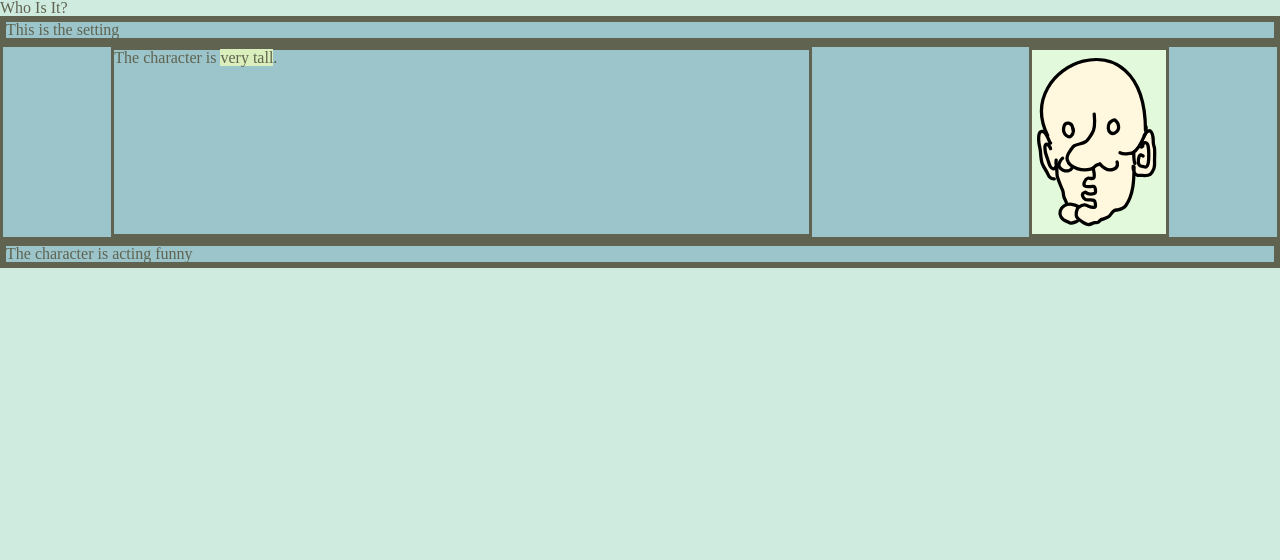
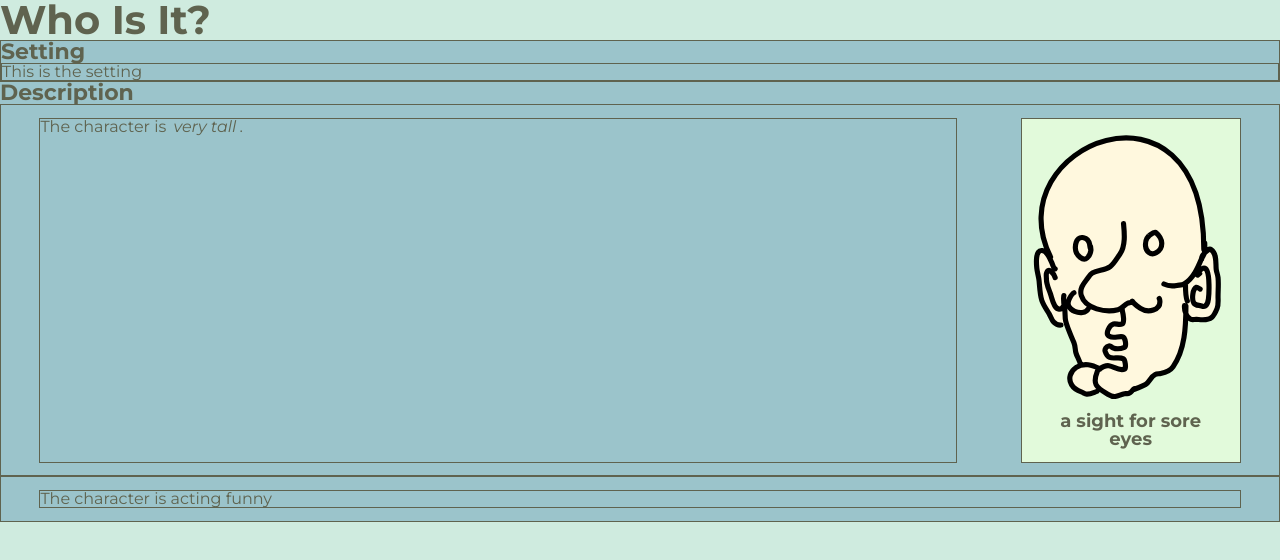
Before and after one commit to billydean/chance-encounters, a React (Create React App) app: page / in a window 1280 px wide. Shown: the top 560 px of the page. Built offline with nearby package versions, Linux system fonts and the light colour scheme.

Commit message:
scss updates, new variables, tested font sizes

```diff
--- a/public/index.html
+++ b/public/index.html
@@ -9,6 +9,9 @@
       name="description"
       content="Web site created using create-react-app"
     />
+    <link rel="preconnect" href="https://fonts.googleapis.com">
+<link rel="preconnect" href="https://fonts.gstatic.com" crossorigin>
+<link href="https://fonts.googleapis.com/css2?family=Montserrat:ital,wght@0,300;0,400;0,700;1,300;1,400;1,700&display=swap" rel="stylesheet">
     <link rel="apple-touch-icon" href="%PUBLIC_URL%/logo192.png" />
     <!--
       manifest.json provides metadata used when your web app is installed on a
--- a/src/components/Description.tsx
+++ b/src/components/Description.tsx
@@ -3,10 +3,13 @@ import Profile from './Profile';
 
 function Description () {
     return (
-      <div className='description-container'>
-        <p className='description'>The character is <span className='highlight'>very tall</span>.</p>
-          <Profile />
-      </div>
+      <div>
+        <h2>Description</h2>
+        <div className='description-container'>
+      <p className='description'>The character is <span className='highlight'>very tall</span>.</p>
+      <div className='dummy-gap'></div>
+        <Profile />
+    </div></div>
     );
   }
 
--- a/src/components/Profile.tsx
+++ b/src/components/Profile.tsx
@@ -32,6 +32,7 @@ function Profile () {
           />
           </g>
         </svg>
+        <div><h3>a sight for sore eyes</h3></div>
       </div>
     );
   }
--- a/src/components/Setting.tsx
+++ b/src/components/Setting.tsx
@@ -3,6 +3,7 @@ import * as React from 'react';
 function Setting () {
     return (
       <div className='setting-container'>
+        <h2>Setting</h2>
         <p className='setting'>This is the setting</p>
       </div>
     );
--- a/src/style/style.scss
+++ b/src/style/style.scss
@@ -3,28 +3,48 @@ $background: #cfebdf;
 $main-box: #9bc4cb;
 $spotlight: #dbefbc;
 $profile-box: #e2fadb;
+$small: 1.4rem;
+$default: 1.6rem;
+$highlight-text: 1.7rem;
+$h1: 4rem;
+$h2: 2.2rem;
+$h3: 1.8rem;
 
+:root {
+    font-size: 62.5%;
+    font-family: 'Montserrat', sans-serif;
+    font-weight: 400;
+    line-height: 1.25;
+}
 body {
-
     background-color: $background;
     color: $text-color;
+    font-size: $default;
 }
 
-/* button {
+html {
+    border-width: 1px;
+}
 
-} */
+ button {
 
-/* h1 {
-    color: #5f634f;
+}
+
+h1 {
+    font-size: $h1;
+    font-weight: 600;
 }
 
 h2 {
-
+    font-size: $h2;
+    font-weight: 600;
 }
 
 h3 {
-
-} */
+    font-size: $h3;
+    text-align: center;
+    font-weight: 600;
+}
 
 /* header {
 
@@ -41,7 +61,7 @@ nav {
 nav a {
 
 
-} */
+}
 
 /* nav a:hover {
 
@@ -55,7 +75,20 @@ nav a {
 }
 
 .highlight {
-    background-color: $spotlight;
+    // display: inline-block;
+    // background-color: $spotlight;
+    padding: .1rem .3rem;
+    border-radius: 8px;
+    font-weight: 400;
+    font-style: italic;
+    transition: all 1s ease-in-out;
+    &:hover {
+        background-color: $spotlight;
+        position: relative;
+        top: 0;
+        left: 0;
+    }
+
 }
 
 /* .highlight:hover {
@@ -71,37 +104,53 @@ nav a {
 } */
 
 .setting-container {
-    border: solid;
+    border: 1px solid;
 }
 .setting {
-    border: solid;
+    border: 1px solid;
 }
 .comportment-container {
-    border: solid;
+    border: 1px solid;
+    padding: 1vw 3vw;
 }
 .comportment {
-    border: solid;
+    border: 1px solid;
 }
 .description {
-    width: 55%;
-    border: solid;
+    width: 100%;
+    min-width: max-content;
+    border: 1px solid;
 }
 .description-container {
     display:flex;
     flex-direction: row;
-    justify-content: space-around;
-    border: solid;
+    justify-content:space-between;
+    border: 1px solid;
+    padding: 1vw 3vw;
+}
+.dummy-gap {
+    min-width: 5vw;
 }
 .profile-container {
     background-color: $profile-box;
     display: flex;
+    flex-direction: column;
     justify-content: center;
-    width: 140px;
-    border: solid;
+    padding: 4px;
+    width: 25%;
+    min-width: 140px;
+    max-width: 220px;
+    border: 1px solid;
+    & div {
+        width: 80%;
+        align-self: center;
+        margin-bottom: 1rem;
+    }
 }
 
 .profile-svg {
     width: 100%;
+    align-self: center;
 }
 
 /*
```
